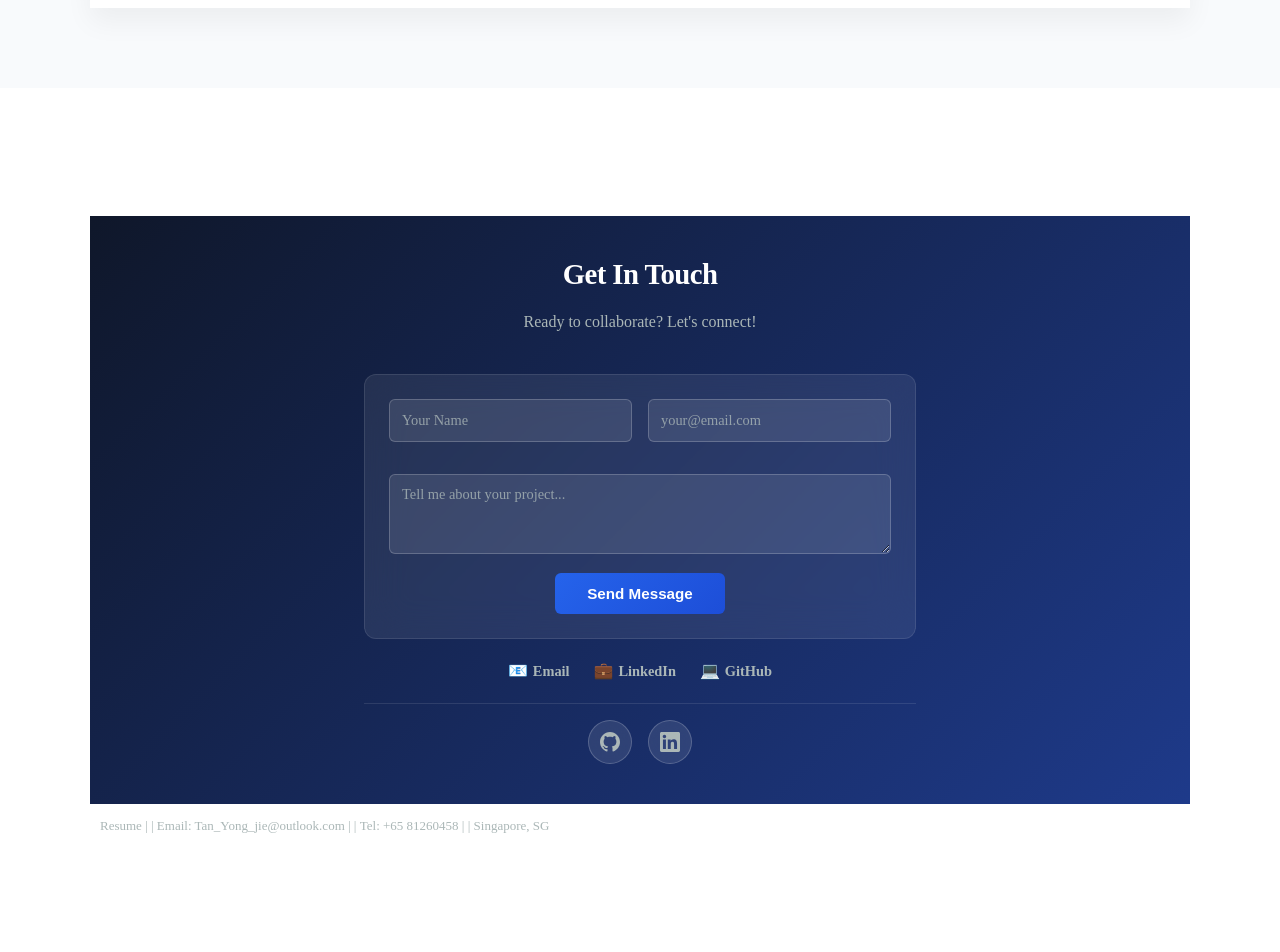
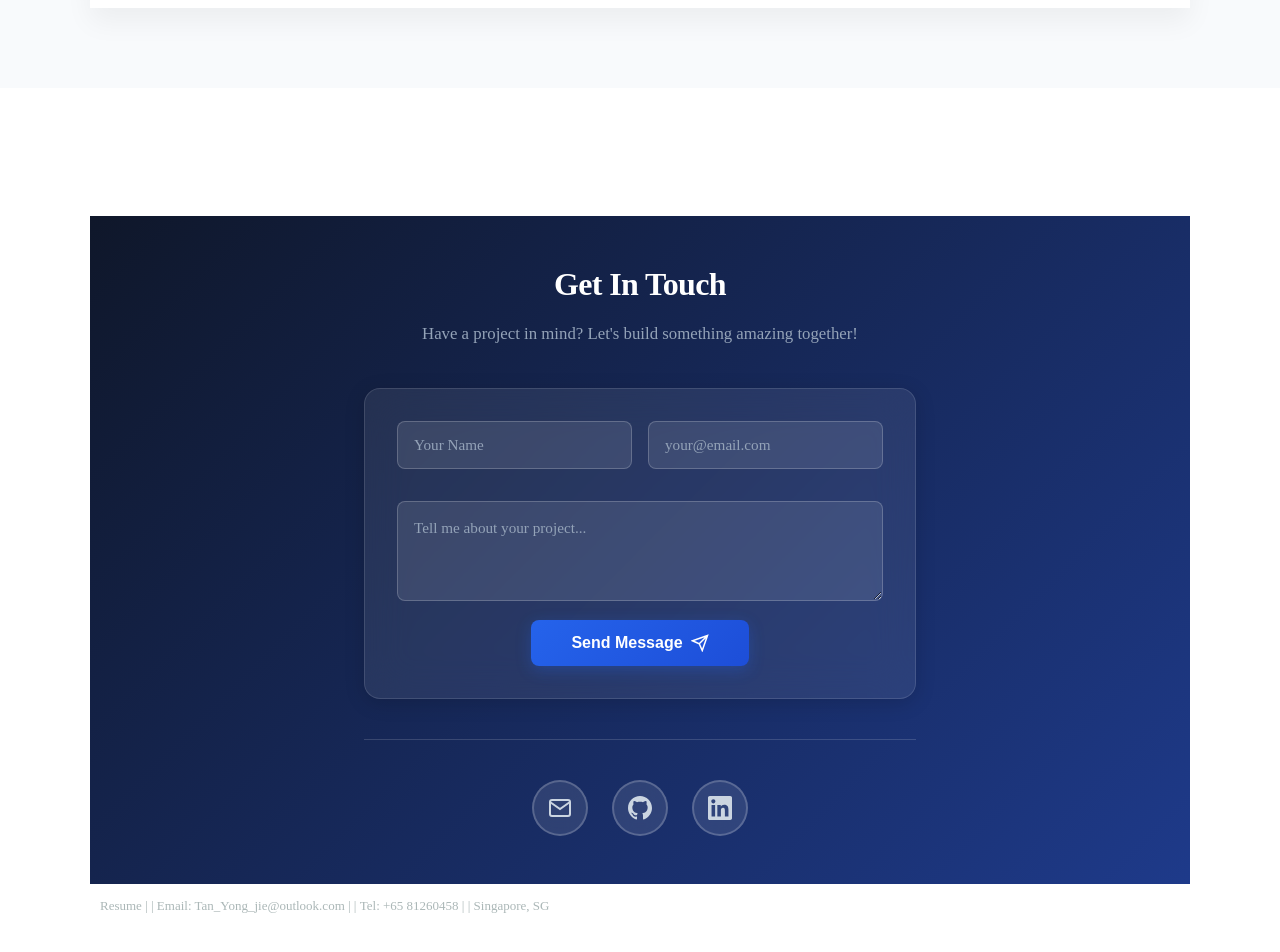
Before and after one commit to YongJiee/YongJiee.github.io, a Jekyll site: the page built from _projects/SEP1.md, in a window 1280 px wide and 1400 px high, scrolled down 5389 px. Shown: the part 408-1360 px from the top of the window. Built offline with Jekyll 4.4.1, drawn with Linux system fonts in a browser that asks for light colours; nearby versions of some CDN libraries; before the commit the page ends 6709 px from its top, so only the background shows below that.

Commit message:
contact form update

```diff
--- a/_data/settings.yml
+++ b/_data/settings.yml
@@ -19,8 +19,10 @@ footer_settings:
   footer_tagline: |
     <div class="bottom-contact">
       <div class="container">
-        <h3>Get In Touch</h3>
-        <p class="subtitle">Ready to collaborate? Let's connect!</p>
+        <div class="contact-header">
+          <h3>Get In Touch</h3>
+          <p class="subtitle">Have a project in mind? Let's build something amazing together!</p>
+        </div>
 
         <form class="contact-form" id="contactForm" action="https://formspree.io/f/xblkondl" method="POST">
           <div class="form-row">
@@ -36,45 +38,48 @@ footer_settings:
             <textarea id="message" name="message" placeholder="Tell me about your project..." required></textarea>
           </div>
 
-          <!-- Hidden fields for Formspree -->
           <input type="hidden" name="_subject" value="New Portfolio Contact Form Submission">
           <input type="text" name="_gotcha" style="display:none">
 
-          <button type="submit" class="submit-btn">Send Message</button>
+          <button type="submit" class="submit-btn">
+            <span class="btn-text">Send Message</span>
+            <svg class="btn-icon" width="18" height="18" viewBox="0 0 24 24" fill="none" stroke="currentColor" stroke-width="2">
+              <path d="M22 2L11 13M22 2l-7 20-4-9-9-4 20-7z"/>
+            </svg>
+          </button>
         </form>
 
         <div class="success-message" id="successMessage" style="display: none;">
-          <p>✅ Thank you! Your message has been sent successfully.</p>
+          <svg width="24" height="24" viewBox="0 0 24 24" fill="none" stroke="currentColor" stroke-width="2">
+            <path d="M22 11.08V12a10 10 0 1 1-5.93-9.14"/>
+            <polyline points="22 4 12 14.01 9 11.01"/>
+          </svg>
+          <p>Thank you! Your message has been sent successfully. I'll get back to you soon!</p>
         </div>
 
         <div class="error-message" id="errorMessage" style="display: none;">
-          <p>❌ Oops! There was an error sending your message. Please try again.</p>
+          <svg width="24" height="24" viewBox="0 0 24 24" fill="none" stroke="currentColor" stroke-width="2">
+            <circle cx="12" cy="12" r="10"/>
+            <line x1="15" y1="9" x2="9" y2="15"/>
+            <line x1="9" y1="9" x2="15" y2="15"/>
+          </svg>
+          <p>Oops! There was an error. Please try again or email me directly.</p>
         </div>
 
-        <div class="contact-links">
-          <a href="mailto:Tan_Yong_jie@outlook.com" class="contact-link">
-            <span class="contact-icon">📧</span>
-            Email
+        <div class="social-icons">
+          <a href="mailto:Tan_Yong_jie@outlook.com" class="social-icon" title="Email me">
+            <svg width="22" height="22" viewBox="0 0 24 24" fill="none" stroke="currentColor" stroke-width="2">
+              <path d="M4 4h16c1.1 0 2 .9 2 2v12c0 1.1-.9 2-2 2H4c-1.1 0-2-.9-2-2V6c0-1.1.9-2 2-2z"/>
+              <polyline points="22,6 12,13 2,6"/>
+            </svg>
           </a>
-          <a href="https://www.linkedin.com/in/yong-jie-tan/" target="_blank" class="contact-link">
-            <span class="contact-icon">💼</span>
-            LinkedIn
-          </a>
-          <a href="https://github.com/YongJiee" target="_blank" class="contact-link">
-            <span class="contact-icon">💻</span>
-            GitHub
-          </a>
-        </div>
-
-        <!-- Social Icons -->
-        <div class="social-icons">
-          <a href="https://github.com/YongJiee" target="_blank" class="social-icon" title="GitHub">
-            <svg width="24" height="24" viewBox="0 0 24 24" fill="currentColor">
+          <a href="https://github.com/YongJiee" target="_blank" rel="noopener noreferrer" class="social-icon" title="GitHub">
+            <svg width="22" height="22" viewBox="0 0 24 24" fill="currentColor">
               <path d="M12 0c-6.626 0-12 5.373-12 12 0 5.302 3.438 9.8 8.207 11.387.599.111.793-.261.793-.577v-2.234c-3.338.726-4.033-1.416-4.033-1.416-.546-1.387-1.333-1.756-1.333-1.756-1.089-.745.083-.729.083-.729 1.205.084 1.839 1.237 1.839 1.237 1.07 1.834 2.807 1.304 3.492.997.107-.775.418-1.305.762-1.604-2.665-.305-5.467-1.334-5.467-5.931 0-1.311.469-2.381 1.236-3.221-.124-.303-.535-1.524.117-3.176 0 0 1.008-.322 3.301 1.23.957-.266 1.983-.399 3.003-.404 1.02.005 2.047.138 3.006.404 2.291-1.552 3.297-1.23 3.297-1.23.653 1.653.242 2.874.118 3.176.77.84 1.235 1.911 1.235 3.221 0 4.609-2.807 5.624-5.479 5.921.43.372.823 1.102.823 2.222v3.293c0 .319.192.694.801.576 4.765-1.589 8.199-6.086 8.199-11.386 0-6.627-5.373-12-12-12z"/>
             </svg>
           </a>
-          <a href="https://www.linkedin.com/in/yong-jie-tan/" target="_blank" class="social-icon" title="LinkedIn">
-            <svg width="24" height="24" viewBox="0 0 24 24" fill="currentColor">
+          <a href="https://www.linkedin.com/in/yong-jie-tan/" target="_blank" rel="noopener noreferrer" class="social-icon" title="LinkedIn">
+            <svg width="22" height="22" viewBox="0 0 24 24" fill="currentColor">
               <path d="M20.447 20.452h-3.554v-5.569c0-1.328-.027-3.037-1.852-3.037-1.853 0-2.136 1.445-2.136 2.939v5.667H9.351V9h3.414v1.561h.046c.477-.9 1.637-1.85 3.37-1.85 3.601 0 4.267 2.37 4.267 5.455v6.286zM5.337 7.433c-1.144 0-2.063-.926-2.063-2.065 0-1.138.92-2.063 2.063-2.063 1.14 0 2.064.925 2.064 2.063 0 1.139-.925 2.065-2.064 2.065zm1.782 13.019H3.555V9h3.564v11.452zM22.225 0H1.771C.792 0 0 .774 0 1.771v20.451C0 23.2.774 24 1.729 24h20.451C23.2 24 24 23.227 24 22.271V1.729C24 .774 23.2 0 22.222 0h.003z"/>
             </svg>
           </a>
@@ -210,7 +215,10 @@ advanced_settings:
   ajax_loading: false
   analytics: UA-161551607-1
   custom_styles: |
-    /* Text Selection Highlight - Tech Blue */
+    /* ========================================
+       TEXT SELECTION HIGHLIGHT - TECH BLUE
+       ======================================== */
+
     ::selection {
       background-color: #2563eb;
       color: #ffffff;
@@ -222,6 +230,10 @@ advanced_settings:
       color: #ffffff;
       text-shadow: none;
     }
+
+    /* ========================================
+       TAG CONTAINER
+       ======================================== */
 
     .tag-container {
       display: flex;
@@ -239,19 +251,27 @@ advanced_settings:
       font-weight: 600;
       font-size: 0.95em;
       user-select: none;
+      transition: all 0.2s ease;
     }
 
-    .tag-container span:active,
-    .tag-container span:focus,
+    .tag-container span:hover {
+      background-color: #dbeafe;
+      color: #1e40af;
+      transform: translateY(-1px);
+    }
+
     .tag-container span::selection {
       background-color: #dbeafe;
       color: #1e40af;
     }
 
-    /* Bottom Contact Form - Enhanced with Formspree */
+    /* ========================================
+       CONTACT FORM SECTION
+       ======================================== */
+
     .bottom-contact {
       background: linear-gradient(135deg, #0f172a 0%, #1e3a8a 100%);
-      padding: 2.5rem 0;
+      padding: 3rem 0;
       margin-top: 3rem;
     }
 
@@ -261,29 +281,38 @@ advanced_settings:
       padding: 0 1.5rem;
     }
 
+    .contact-header {
+      text-align: center;
+      margin-bottom: 2rem;
+    }
+
     .bottom-contact h3 {
       color: #ffffff;
-      text-align: center;
       margin-bottom: 0.5rem;
-      font-size: 1.8rem;
+      font-size: 2rem;
       font-weight: 700;
+      letter-spacing: -0.02em;
     }
 
     .bottom-contact .subtitle {
-      color: #ABB7B7;
-      text-align: center;
-      margin-bottom: 2rem;
-      font-size: 1rem;
+      color: #94a3b8;
+      font-size: 1.05rem;
+      line-height: 1.6;
     }
+
+    /* ========================================
+       CONTACT FORM STYLING
+       ======================================== */
 
     .contact-form {
       background: rgba(255, 255, 255, 0.08);
-      padding: 1.5rem;
-      border-radius: 12px;
+      padding: 2rem;
+      border-radius: 16px;
       backdrop-filter: blur(20px);
-      border: 1px solid rgba(255, 255, 255, 0.1);
+      border: 1px solid rgba(255, 255, 255, 0.12);
       margin-bottom: 1.5rem;
       transition: all 0.3s ease;
+      box-shadow: 0 4px 20px rgba(0, 0, 0, 0.15);
     }
 
     .contact-form.sending {
@@ -305,21 +334,21 @@ advanced_settings:
     .form-group input,
     .form-group textarea {
       width: 100%;
-      padding: 0.75rem;
+      padding: 0.875rem 1rem;
       background: rgba(255, 255, 255, 0.1);
-      border: 1px solid rgba(255, 255, 255, 0.2);
-      border-radius: 6px;
+      border: 1.5px solid rgba(255, 255, 255, 0.2);
+      border-radius: 8px;
       color: #ffffff;
       font-family: "Muli", serif;
-      font-size: 0.9rem;
+      font-size: 0.95rem;
       transition: all 0.3s ease;
       box-sizing: border-box;
     }
 
     .form-group input::placeholder,
     .form-group textarea::placeholder {
-      color: #ABB7B7;
-      opacity: 0.8;
+      color: #94a3b8;
+      opacity: 1;
     }
 
     .form-group input:focus,
@@ -327,35 +356,63 @@ advanced_settings:
       outline: none;
       border-color: #2563eb;
       background: rgba(255, 255, 255, 0.15);
-      box-shadow: 0 0 0 2px rgba(37, 99, 235, 0.25);
+      box-shadow: 0 0 0 3px rgba(37, 99, 235, 0.15);
     }
 
     .form-group textarea {
       resize: vertical;
-      min-height: 80px;
+      min-height: 100px;
       font-family: inherit;
+      line-height: 1.6;
     }
+
+    /* ========================================
+       SUBMIT BUTTON
+       ======================================== */
 
     .submit-btn {
       background: linear-gradient(135deg, #2563eb 0%, #1d4ed8 100%);
       color: white;
-      padding: 0.75rem 2rem;
+      padding: 0.875rem 2.5rem;
       border: none;
-      border-radius: 6px;
+      border-radius: 8px;
       font-weight: 600;
-      font-size: 0.95rem;
+      font-size: 1rem;
       cursor: pointer;
-      transition: all 0.3s ease;
-      display: block;
+      transition: all 0.3s cubic-bezier(0.4, 0, 0.2, 1);
+      display: flex;
+      align-items: center;
+      justify-content: center;
+      gap: 0.5rem;
       margin: 0 auto;
-      min-width: 160px;
+      min-width: 180px;
       position: relative;
       overflow: hidden;
+      box-shadow: 0 4px 15px rgba(37, 99, 235, 0.3);
+    }
+
+    .submit-btn::before {
+      content: '';
+      position: absolute;
+      top: 0;
+      left: -100%;
+      width: 100%;
+      height: 100%;
+      background: linear-gradient(90deg, transparent, rgba(255, 255, 255, 0.2), transparent);
+      transition: left 0.5s ease;
+    }
+
+    .submit-btn:hover::before {
+      left: 100%;
     }
 
     .submit-btn:hover:not(:disabled) {
       transform: translateY(-2px);
-      box-shadow: 0 8px 25px rgba(37, 99, 235, 0.3);
+      box-shadow: 0 8px 25px rgba(37, 99, 235, 0.4);
+    }
+
+    .submit-btn:active:not(:disabled) {
+      transform: translateY(0);
     }
 
     .submit-btn:disabled {
@@ -372,27 +429,47 @@ advanced_settings:
       background: linear-gradient(135deg, #ef4444, #dc2626) !important;
     }
 
-    /* Success and Error Messages */
+    .btn-icon {
+      transition: transform 0.3s ease;
+    }
+
+    .submit-btn:hover .btn-icon {
+      transform: translateX(3px);
+    }
+
+    /* ========================================
+       SUCCESS AND ERROR MESSAGES
+       ======================================== */
+
     .success-message,
     .error-message {
+      display: flex;
+      align-items: center;
+      justify-content: center;
+      gap: 0.75rem;
       text-align: center;
-      padding: 1rem;
-      border-radius: 8px;
+      padding: 1.25rem;
+      border-radius: 12px;
       margin-bottom: 1.5rem;
       font-weight: 600;
       animation: slideInFromTop 0.5s ease-out;
     }
 
     .success-message {
-      background: rgba(16, 185, 129, 0.1);
-      border: 1px solid rgba(16, 185, 129, 0.3);
+      background: rgba(16, 185, 129, 0.15);
+      border: 1.5px solid rgba(16, 185, 129, 0.4);
       color: #10b981;
     }
 
     .error-message {
-      background: rgba(239, 68, 68, 0.1);
-      border: 1px solid rgba(239, 68, 68, 0.3);
+      background: rgba(239, 68, 68, 0.15);
+      border: 1.5px solid rgba(239, 68, 68, 0.4);
       color: #ef4444;
+    }
+
+    .success-message svg,
+    .error-message svg {
+      flex-shrink: 0;
     }
 
     @keyframes slideInFromTop {
@@ -406,7 +483,10 @@ advanced_settings:
       }
     }
 
-    /* Loading animation */
+    /* ========================================
+       LOADING ANIMATION
+       ======================================== */
+
     .submit-btn.loading::after {
       content: '';
       position: absolute;
@@ -421,8 +501,9 @@ advanced_settings:
       animation: spin 1s linear infinite;
     }
 
-    .submit-btn.loading {
-      color: transparent;
+    .submit-btn.loading .btn-text,
+    .submit-btn.loading .btn-icon {
+      opacity: 0;
     }
 
     @keyframes spin {
@@ -430,70 +511,76 @@ advanced_settings:
       100% { transform: rotate(360deg); }
     }
 
-    /* Contact Links */
-    .contact-links {
-      display: flex;
-      justify-content: center;
-      gap: 1.5rem;
-      flex-wrap: wrap;
-      margin-bottom: 1.5rem;
-    }
+    /* ========================================
+       SOCIAL ICONS - CIRCULAR ONLY
+       ======================================== */
 
-    .contact-link {
-      color: #ABB7B7;
-      text-decoration: none;
-      font-size: 0.9rem;
-      transition: color 0.3s ease;
-      display: flex;
-      align-items: center;
-      gap: 0.3rem;
-    }
-
-    .contact-link:hover {
-      color: #2563eb;
-    }
-
-    .contact-icon {
-      font-size: 1rem;
-    }
-
-    /* Social Icons */
     .social-icons {
       display: flex;
       justify-content: center;
-      gap: 1rem;
-      margin-top: 1rem;
-      padding-top: 1rem;
-      border-top: 1px solid rgba(255, 255, 255, 0.1);
+      align-items: center;
+      gap: 1.5rem;
+      margin-top: 2.5rem;
+      padding-top: 2.5rem;
+      border-top: 1px solid rgba(255, 255, 255, 0.15);
     }
 
     .social-icon {
       display: flex;
       align-items: center;
       justify-content: center;
-      width: 44px;
-      height: 44px;
+      width: 56px;
+      height: 56px;
       background: rgba(255, 255, 255, 0.1);
-      border: 1px solid rgba(255, 255, 255, 0.2);
+      border: 2px solid rgba(255, 255, 255, 0.2);
       border-radius: 50%;
-      color: #ABB7B7;
+      color: #cbd5e1;
       text-decoration: none;
-      transition: all 0.3s ease;
+      transition: all 0.3s cubic-bezier(0.4, 0, 0.2, 1);
       backdrop-filter: blur(10px);
+      position: relative;
+    }
+
+    .social-icon::before {
+      content: '';
+      position: absolute;
+      inset: -2px;
+      border-radius: 50%;
+      background: linear-gradient(135deg, #2563eb, #3b82f6);
+      opacity: 0;
+      transition: opacity 0.3s ease;
+      z-index: -1;
     }
 
     .social-icon:hover {
       background: rgba(37, 99, 235, 0.2);
       border-color: #2563eb;
       color: #2563eb;
-      transform: translateY(-2px);
-      box-shadow: 0 4px 15px rgba(37, 99, 235, 0.3);
+      transform: translateY(-5px) scale(1.05);
+      box-shadow: 0 10px 25px rgba(37, 99, 235, 0.35);
+    }
+
+    .social-icon:hover::before {
+      opacity: 0.25;
     }
 
     .social-icon svg {
-      width: 20px;
-      height: 20px;
+      width: 24px;
+      height: 24px;
+      transition: transform 0.3s ease;
     }
+
+    .social-icon:hover svg {
+      transform: scale(1.15);
+    }
+
+    .social-icon:active {
+      transform: translateY(-2px) scale(1.02);
+    }
+
+    /* ========================================
+       RESPONSIVE DESIGN
+       ======================================== */
 
     @media (max-width: 768px) {
       .form-row {
@@ -502,7 +589,7 @@ advanced_settings:
       }
 
       .bottom-contact {
-        padding: 2rem 0;
+        padding: 2.5rem 0;
       }
 
       .bottom-contact .container {
@@ -510,16 +597,50 @@ advanced_settings:
       }
 
       .contact-form {
-        padding: 1.25rem;
+        padding: 1.5rem;
       }
 
-      .contact-links {
-        gap: 1rem;
+      .bottom-contact h3 {
+        font-size: 1.75rem;
+      }
+
+      .bottom-contact .subtitle {
+        font-size: 0.95rem;
       }
 
       .submit-btn {
         width: 100%;
         min-width: auto;
+      }
+
+      .social-icons {
+        gap: 1.25rem;
+      }
+
+      .social-icon {
+        width: 50px;
+        height: 50px;
+      }
+
+      .social-icon svg {
+        width: 22px;
+        height: 22px;
+      }
+    }
+
+    @media (max-width: 480px) {
+      .bottom-contact h3 {
+        font-size: 1.5rem;
+      }
+
+      .contact-form {
+        padding: 1.25rem;
+      }
+
+      .form-group input,
+      .form-group textarea {
+        padding: 0.75rem;
+        font-size: 0.9rem;
       }
     }
 
@@ -584,13 +705,14 @@ advanced_settings:
             // Success
             setButtonState('success');
             form.classList.remove('sending');
-            successMessage.style.display = 'block';
+            successMessage.style.display = 'flex';
             form.reset();
 
             // Reset button after delay
             setTimeout(() => {
               setButtonState('default');
-            }, 3000);
+              successMessage.style.display = 'none';
+            }, 5000);
           })
           .catch(error => {
             console.error('Error:', error);
@@ -607,6 +729,7 @@ advanced_settings:
 
         function setButtonState(state) {
           const submitBtn = form.querySelector('.submit-btn');
+          const btnText = submitBtn.querySelector('.btn-text');
 
           // Remove all state classes
           submitBtn.classList.remove('loading', 'success', 'error');
@@ -616,29 +739,34 @@ advanced_settings:
             case 'loading':
               submitBtn.classList.add('loading');
               submitBtn.disabled = true;
-              submitBtn.textContent = 'Sending...';
+              if (btnText) btnText.textContent = 'Sending...';
               break;
 
             case 'success':
               submitBtn.classList.add('success');
-              submitBtn.textContent = 'Message Sent!';
+              if (btnText) btnText.textContent = 'Message Sent!';
               break;
 
             case 'error':
               submitBtn.classList.add('error');
-              submitBtn.textContent = 'Try Again';
+              if (btnText) btnText.textContent = 'Try Again';
               break;
 
             case 'default':
             default:
-              submitBtn.textContent = 'Send Message';
+              if (btnText) btnText.textContent = 'Send Message';
               break;
           }
         }
 
         function showError(message) {
-          errorMessage.querySelector('p').textContent = '❌ ' + message;
-          errorMessage.style.display = 'block';
+          errorMessage.querySelector('p').textContent = message;
+          errorMessage.style.display = 'flex';
+
+          // Auto-hide after 5 seconds
+          setTimeout(() => {
+            errorMessage.style.display = 'none';
+          }, 5000);
 
           // Scroll to error message
           errorMessage.scrollIntoView({
```
